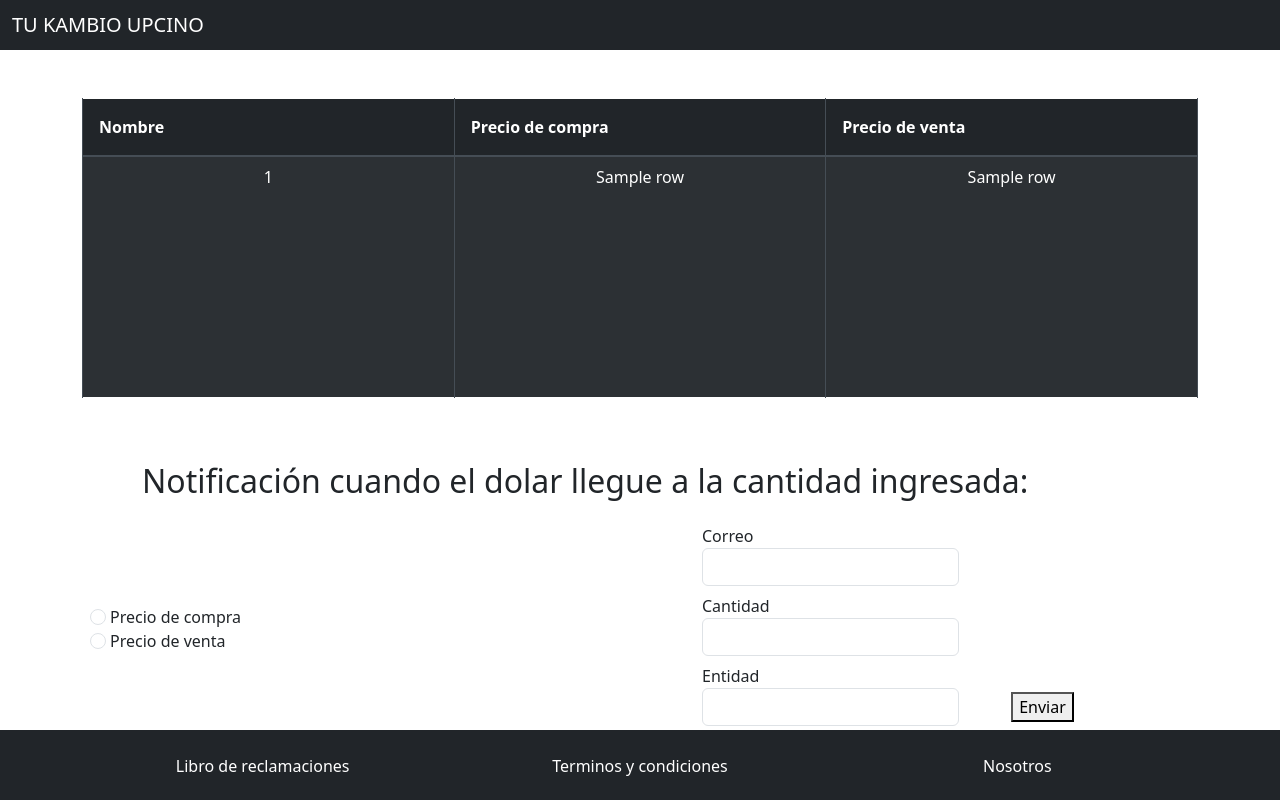
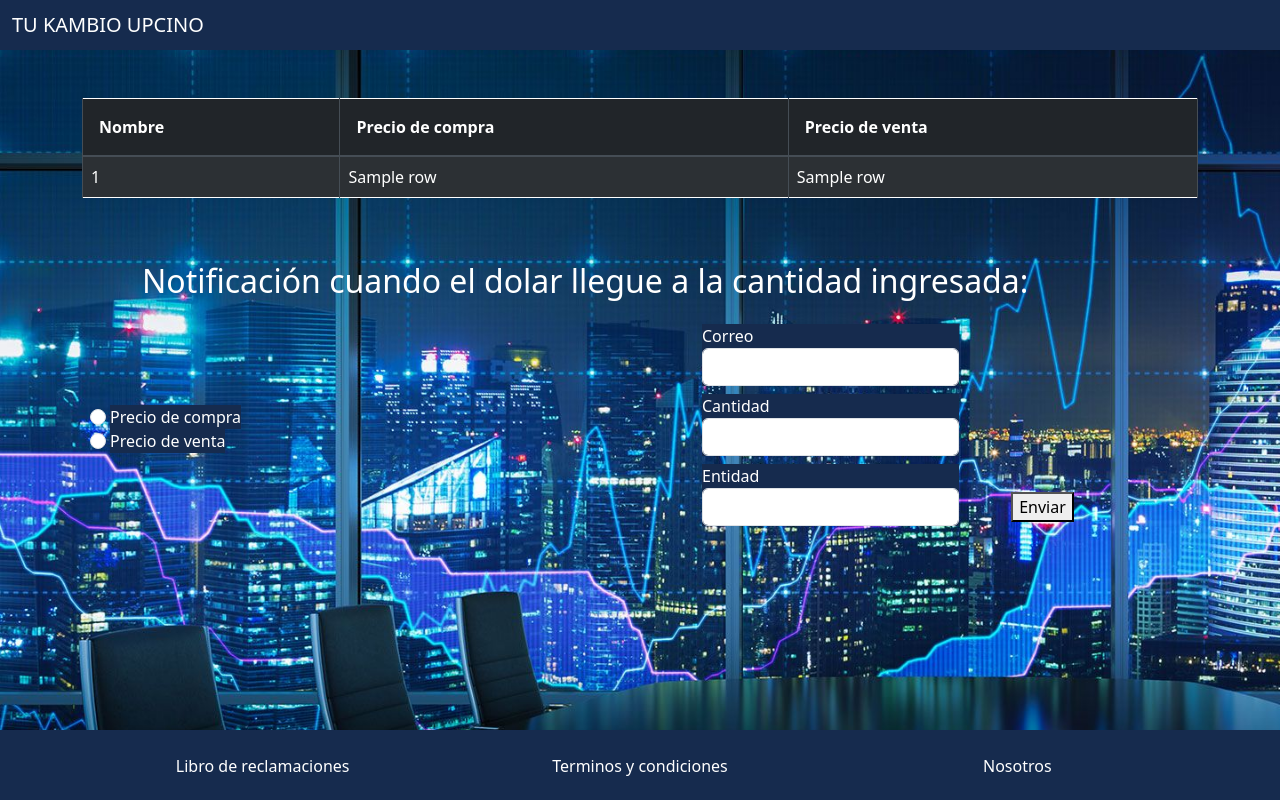
Before and after one commit to mauroadauto6/SO-app-bdd, a Flask app: template templates/index.html in a window 1280 px wide. Run offline with Flask 3, Linux system fonts and the light colour scheme; the template is opened without the code that fills it: most values are stand-ins (such as "Sample title", 1, 10 or a date in 2020); some libraries are stand-ins or nearby versions.

Commit message:
Add files via upload

```diff
--- a/app.py
+++ b/app.py
@@ -9,7 +9,7 @@ app = Flask(__name__)
 
 #Conexion a mi capa de datos
 bdd_connection = mysql.connector.connect(
-    host = '3.91.222.78',
+    host = '3.85.238.251',
     user= 'adminBDD',
     password='adminBDD23-1',
     database='trabajoSObdd'
--- a/static/styles/styles.css
+++ b/static/styles/styles.css
@@ -1,11 +1,10 @@
 body {
-	background-color: black;
 	font-family: Arial, sans-serif;
   overflow: hidden;
-}
-
-table {
-  background-color: antiquewhite;
+  background-image: url('../img/bg.jpg');
+  background-repeat: no-repeat;
+  background-attachment: fixed;
+  background-size: cover;
 }
 
 .container form-label{
@@ -14,25 +13,18 @@ table {
 label.form-label{
   margin-left: 50px;
 }
-.table td {
-    width: 350px;
-    height: 50px;
-    border: 2px solid white;
-    text-align: center;
+h2{
+color: white;
 }
-
-.table{
-  width: 400px;
-  height: 300px;
-  margin: 0 auto;
+header{
+background-color: #162b4e;
 }
-
 footer {
   position: fixed;
   bottom: 0;
   width: 100%;
   height: 70px;
-    background-color: blue;
+  background-color: #162b4e;
   color: white;
   display: flex;
   justify-content: space-between;
@@ -43,9 +35,20 @@ footer {
   text-align: right;
 }
 
-
 .bank-icon {
   width: 120px;
   height: 50px;
   margin-left: 10px;
 }
+
+.form-check-label{
+background-color: #162b4e;
+color:white ;
+font-weight: 500;
+}
+
+.form-label{
+background-color: #162b4e;
+color:white ;
+font-weight: 500;
+}
--- a/templates/index.html
+++ b/templates/index.html
@@ -4,14 +4,14 @@
     <meta charset="UTF-8">
     <meta http-equiv="X-UA-Compatible" content="IE=edge">
     <meta name="viewport" content="width=device-width, initial-scale=1.0">
-    <title>SO - TRABAJO - TITLE</title>
+    <title>TuKambio UPCino</title>
     <link href="{{ url_for('static',filename='styles/styles.css') }}" rel="stylesheet" type="text/css">
     <link rel="stylesheet" href="https://stackpath.bootstrapcdn.com/bootstrap/4.3.1/css/bootstrap.min.css" integrity="sha384-ggOyR0iXCbMQv3Xipma34MD+dH/1fQ784/j6cY/iJTQUOhcWr7x9JvoRxT2MZw1T" crossorigin="anonymous">
     <link href="{{ url_for('static',filename='styles/bootstrap.min.css') }}" rel="stylesheet" type="text/css">
 </head>
 <body>
     <header>
-      <div class="navbar navbar-expand-lg navbar-dark bg-dark">
+      <div class="navbar navbar-expand-lg navbar-dark">
         <nav class="container-fluid">
           <span class="navbar-brand mb-0 h1">TU KAMBIO UPCINO</span>
         </nav>
@@ -41,7 +41,7 @@
                 </table>
           </div>
         </div>
-        <div class="row mt-5 ml-5 mr-5">
+        <div class="row mt-5 ml-5 mr-5 text-white">
           <h2>Notificación cuando el dolar llegue a la cantidad ingresada: </h2>
         </div>
 
@@ -76,7 +76,7 @@
 
   </main>
 
-  <footer class="bg-dark text-white text-center mt-5 pb-3">
+  <footer class="text-white text-center mt-5 pb-3">
       <div class="container p-3">
         <section class="row">
           <div class="col-md-4 col-sm-12 text-center p-2">
@@ -103,8 +103,6 @@
     });
   </script>
 
-  <!-- SCRIPT DAVID -->
-
 
 </body>
 </html>
```
Also changed, not shown: static/img/bg.jpg (added). Lines whose indentation alone changed are shown as unchanged.
